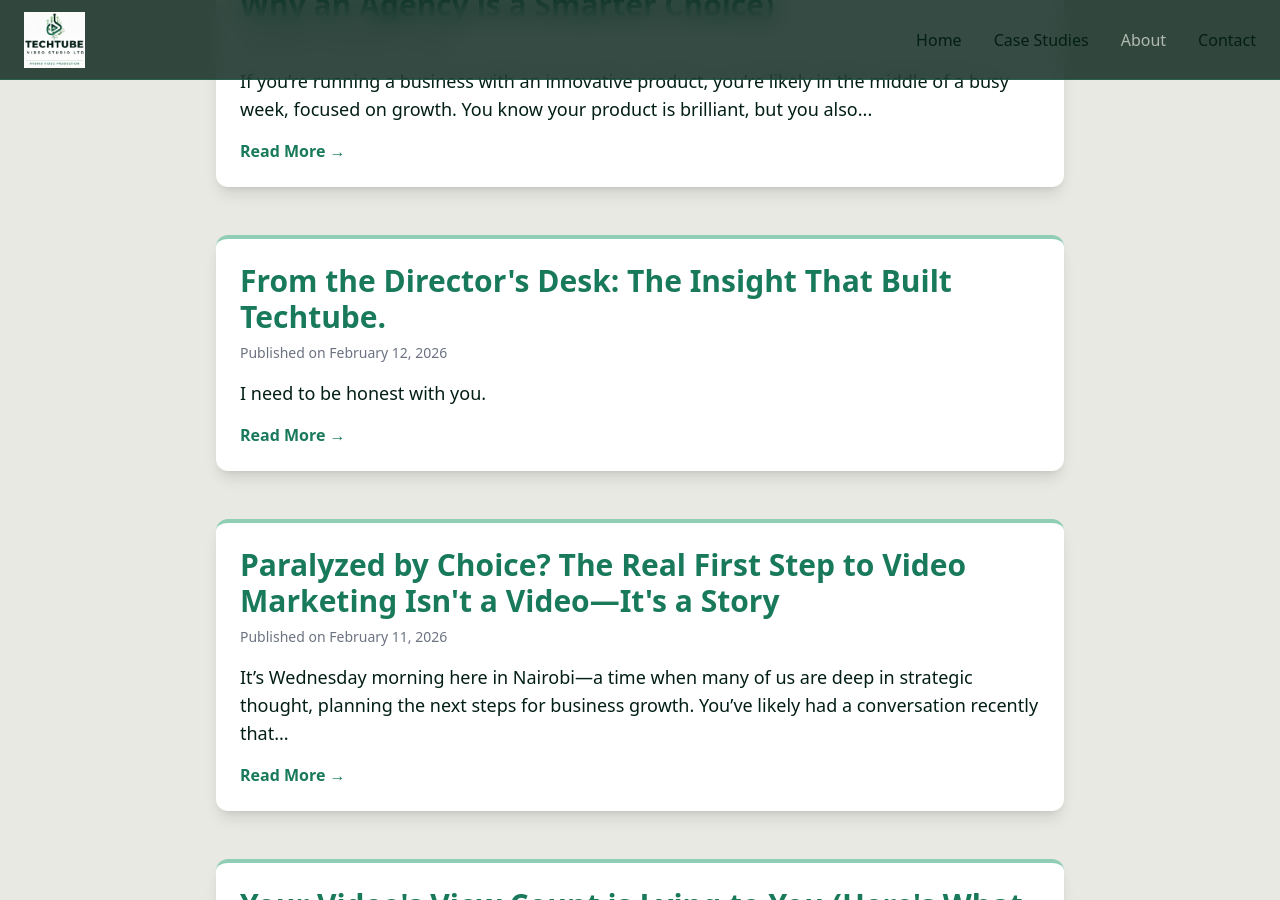
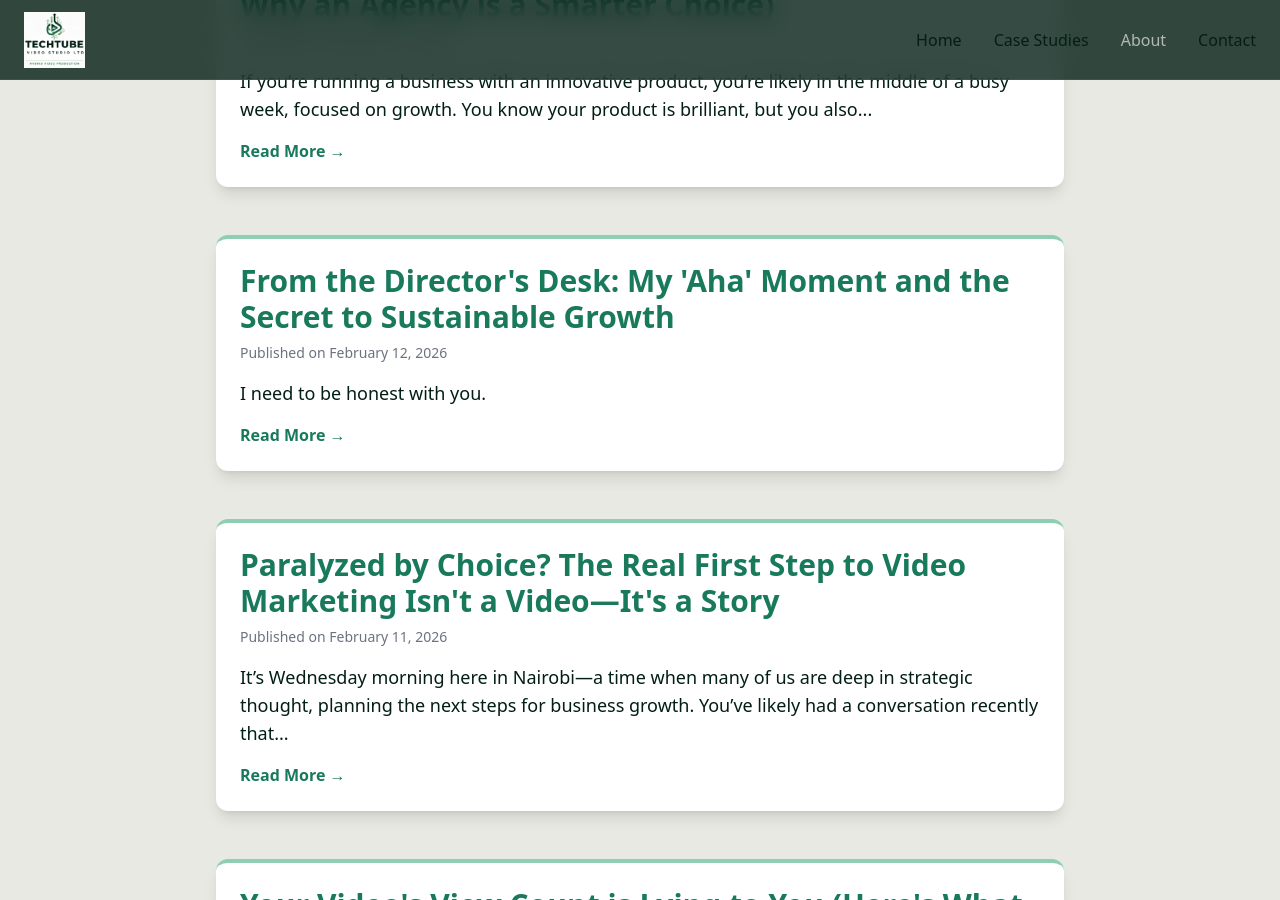
Before and after one commit to cheptionymutai/techtube-video-studio, a Jekyll site: the page built from blog/index.html, in a window 1280 px wide and 900 px high, scrolled down 2337 px. Built offline with Jekyll 4.4.1, drawn with Linux system fonts in a browser that asks for light colours; nearby versions of some CDN libraries.

Commit message:
Update and rename 2026-02-12-from-directors-desk-the-insight-that-built-techtube.md to 2026-02-12-the-secret-to-sustainable-growth.md

```diff
--- a/_posts/2026-02-12-from-directors-desk-the-insight-that-built-techtube.md
+++ b/_posts/2026-02-12-the-secret-to-sustainable-growth.md
@@ -1,6 +1,6 @@
 ---
 layout: post
-title: "From the Director's Desk: The Insight That Built Techtube."
+title: "From the Director's Desk: My 'Aha' Moment and the Secret to Sustainable Growth"
 date: 2026-02-12
 author: Director, Techtube Studio
 description: "Stop wasting your marketing budget on one-off videos. Discover the turning point that revealed the real secret to growth: a consistent video strategy."
```
